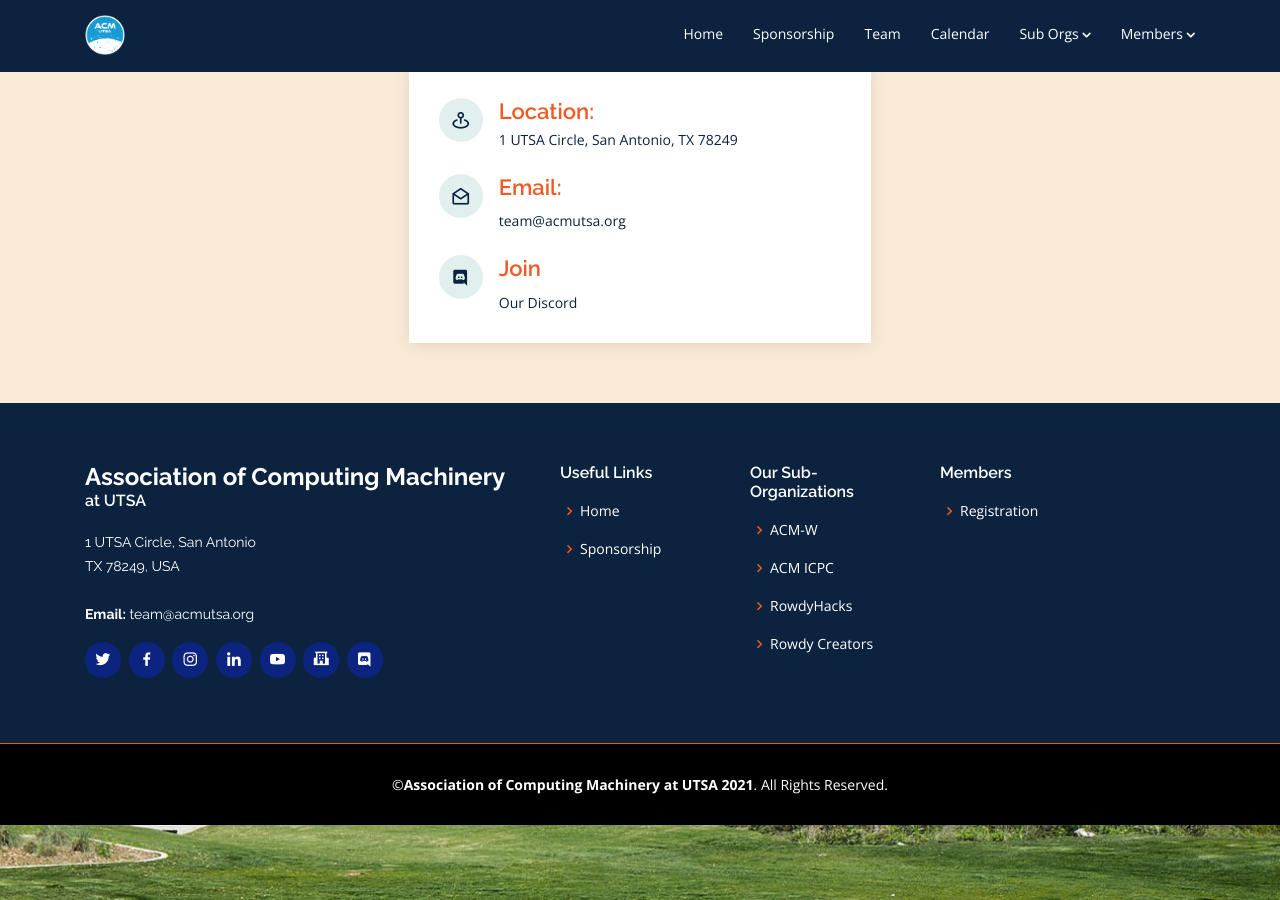
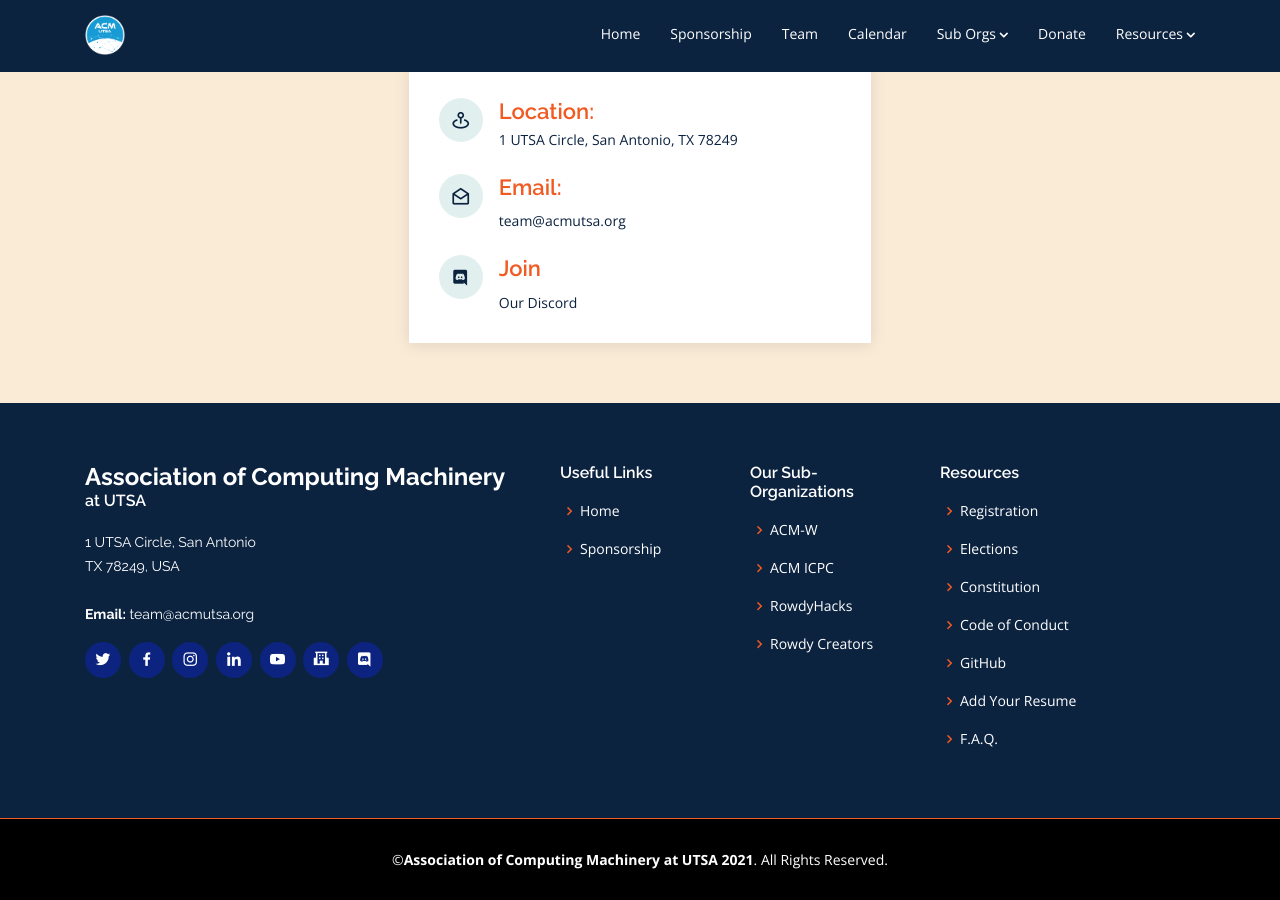
Before and after one commit to acmutsa/acmutsa.github.io, a Jekyll site: the page built from index.html, in a window 1280 px wide and 900 px high, scrolled down 4743 px. Built offline with Jekyll 4.4.1, drawn with Linux system fonts in a browser that asks for light colours; nearby versions of some CDN libraries; the list of posts is cut into pages by our own code.

Commit message:
Updated navigation href links

```diff
--- a/_includes/footer.html
+++ b/_includes/footer.html
@@ -38,9 +38,15 @@
         </div>
 
         <div class="col-lg-2 col-md-2 footer-links d-none d-md-block">
-          <h4>Members</h4>
+          <h4>Resources</h4>
           <ul>
             <li><i class="bx bx-chevron-right"></i> <a href="https://vhgrjscrai0.typeform.com/to/YOMNfXRc">Registration</a></li>
+            <li><i class="bx bx-chevron-right"></i> <a href="">Elections</a></li>
+            <li><i class="bx bx-chevron-right"></i> <a href="">Constitution</a></li>
+            <li><i class="bx bx-chevron-right"></i> <a href="">Code of Conduct</a></li>
+            <li><i class="bx bx-chevron-right"></i> <a href="https://github.com/UTSA-ACM">GitHub</a></li>
+            <li><i class="bx bx-chevron-right"></i> <a href="">Add Your Resume</a></li>
+            <li><i class="bx bx-chevron-right"></i> <a href="">F.A.Q.</a></li>
           </ul>
         </div>
       </div>
--- a/_includes/navbar.html
+++ b/_includes/navbar.html
@@ -24,9 +24,16 @@
             <li><a href="{{ site.baseurl }}{% link rowdy_creators.html %}">Rowdy Creators</a></li>
           </ul>
         </li>
-        <li class="drop-down"><a href="">Members</a>
+        <li><a href="">Donate</a></li>
+        <li class="drop-down"><a href="">Resources</a>
           <ul>
             <li><a href="https://vhgrjscrai0.typeform.com/to/YOMNfXRc">Register</a></li>
+            <li><a href="">Elections</a></li>
+            <li><a href="">Constitution</a></li>
+            <li><a href="">Code of Conduct</a></li>
+            <li><a href="https://github.com/UTSA-ACM">GitHub</a></li>
+            <li><a href="">Add your Resume</a></li>
+            <li><a href="">F.A.Q.</a></li>
           </ul>
         </li>
       </ul>
```
Also changed, not shown: 8 other files.
